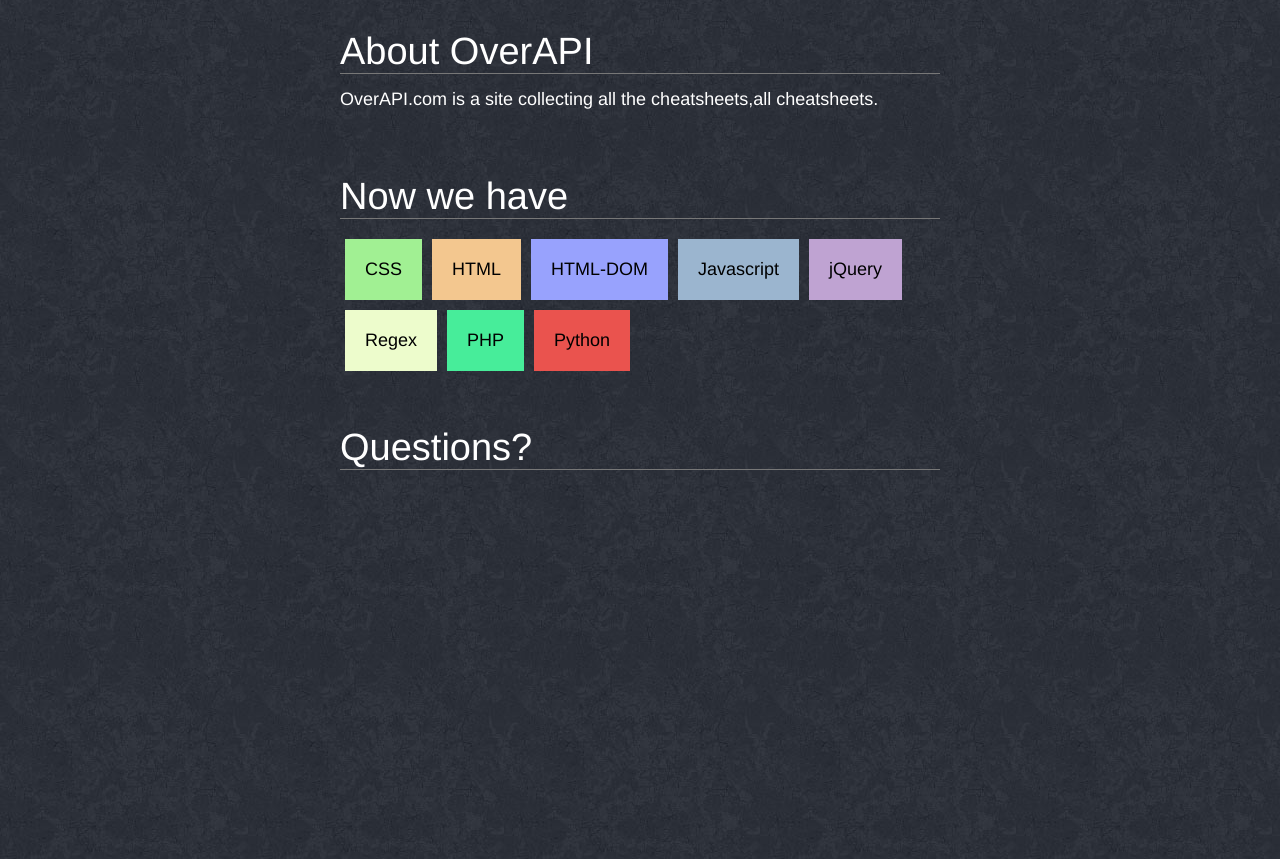
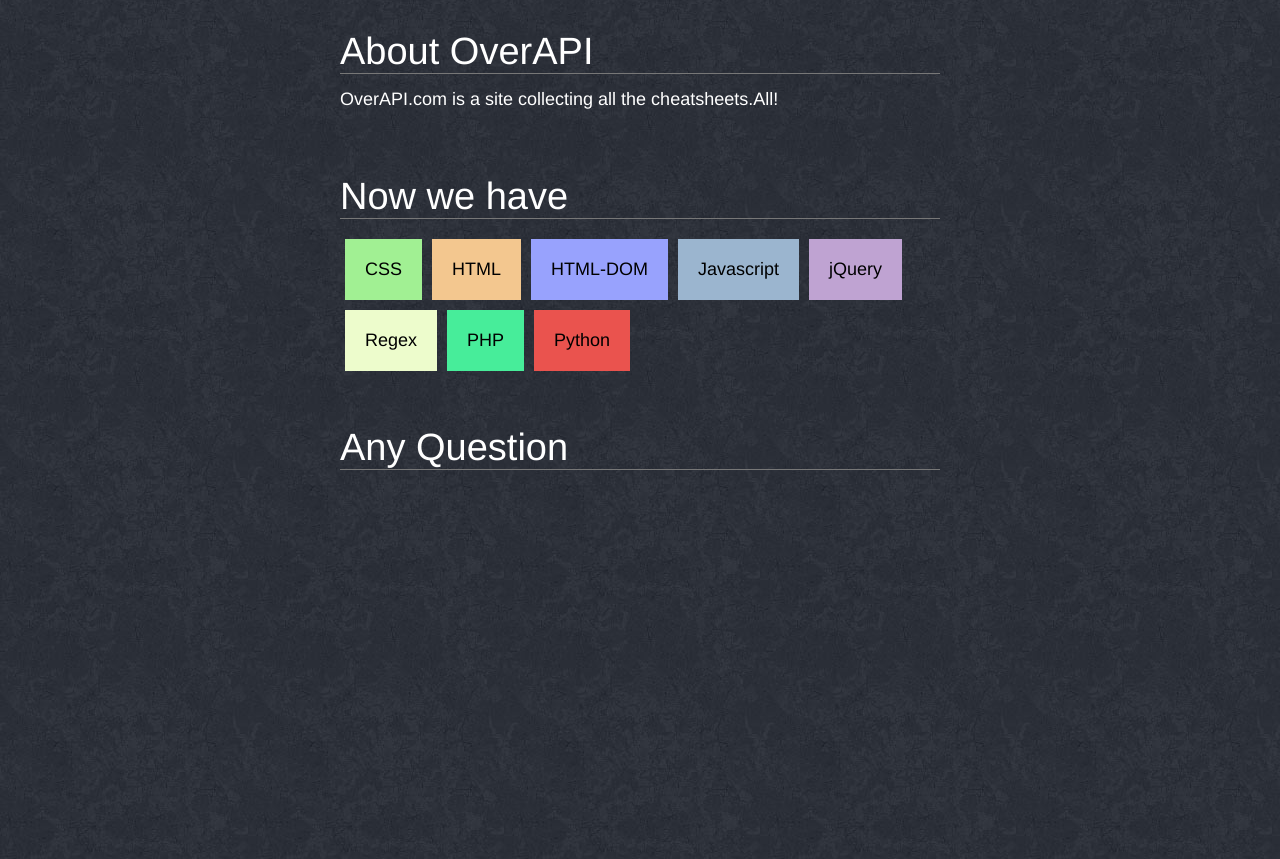
Before and after one commit to code9media/overthecs.github.io, a Jekyll site: the page index.html, which Jekyll copies as it is, in a window 1280 px wide. Shown: the top 859 px of the page. Built offline with Jekyll 4.4.1, drawn with Linux system fonts in a browser that asks for light colours; Markdown is read by kramdown in place of the engine named in the settings; comment, search, counter and statistics services are not loaded.

```diff
--- a/index.html
+++ b/index.html
@@ -17,7 +17,7 @@
         <div class="index">
             <h2 class="index-title">About OverAPI</h2>
             <div class="index-content">
-                <div class="index-item">OverAPI.com is a site collecting all the cheatsheets,all cheatsheets.</div>
+                <div class="index-item">OverAPI.com is a site collecting all the cheatsheets.All!</div>
             </div>
             <h2 class="index-title">Now we have</h2>
             <ul class="index-content">
@@ -30,7 +30,7 @@
                 <li style="background-color:#47ed9a"><a href="/php">PHP</a></li>
                 <li style="background-color:#ea534e"><a href="/python">Python</a></li>
             </ul>
-            <h2 class="index-title">Questions?</h2>
+            <h2 class="index-title">Any Question</h2>
             <div id="disqus_thread"></div>
         </div>
         <script type="text/javascript">
```
